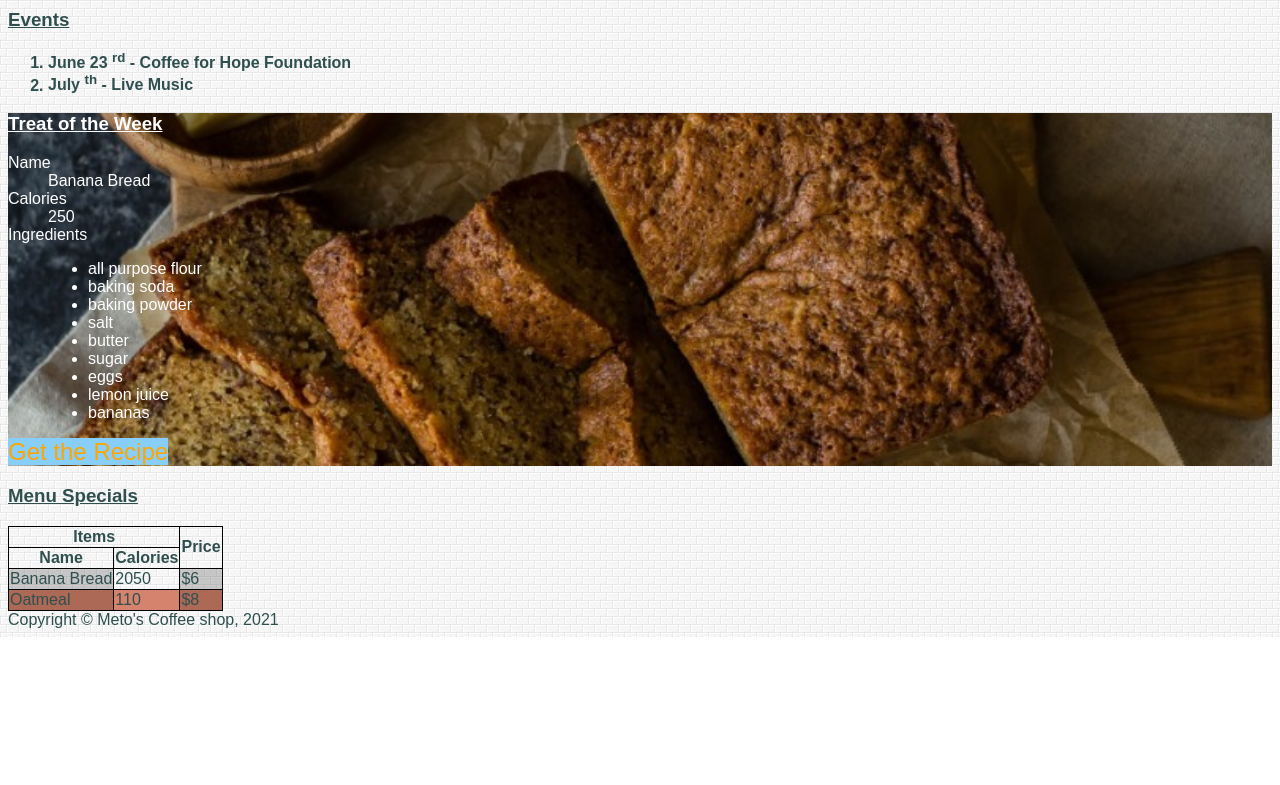
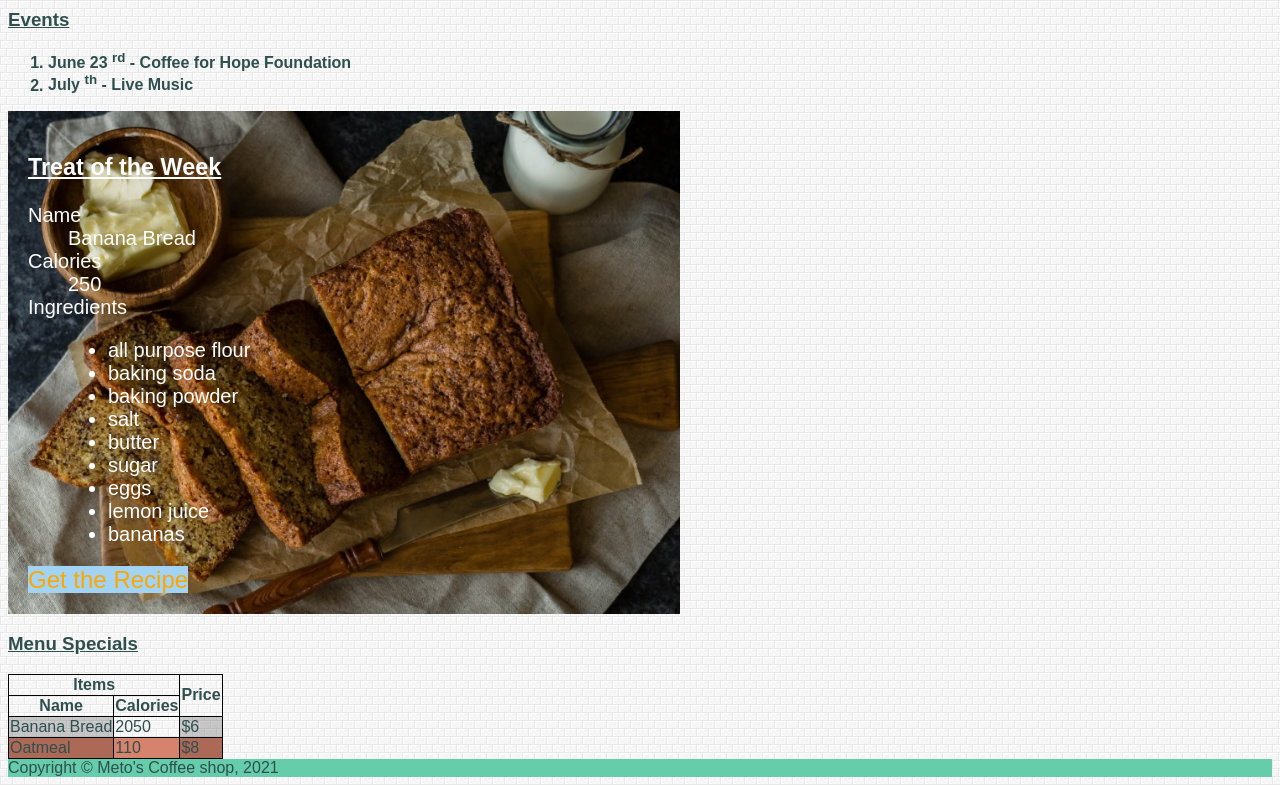
Before and after one commit to meto0003/meto0003.github.io, a plain HTML site: page week6/index.html in a window 1280 px wide. Shown: the part 1128-1913 px from the top of the page. Before the commit the page ends 1765 px from the top, so only its background shows below. Drawn offline with Linux system fonts and the light colour scheme.

Commit message:
footer colour

```diff
--- a/week6/css/main.css
+++ b/week6/css/main.css
@@ -36,15 +36,26 @@ nav ul a{
     background: lightskyblue url(../images/bread.jpg) no-repeat center center ;
     background-size: cover;
     color: white;
+
+    font-size: 1.25rem;
+    /* 1.25 x 16 = 20px */
+
+    /* 1em = 20px */
+    padding: 1em;
+    /* height: 100vh; */
+    width: 50%;
 }
 /* Selecting elements with class value */
 .orange-link{
-    background-color: lightskyblue;
+    background-color: rgb(162, 211, 243);
     color: orange;
     text-decoration: none;
 }
+
+
 .large-text{
     font-size: 24px;
+    /* html = 16px 1.5rem = 1.5 x 16 = 24px */
 }
 /* Child selector, direct child selector */
 article>p{
@@ -121,3 +132,7 @@ n = 0,1,2,3,4
 table td:nth-child(2n+1){
     background-color: rgba(0, 0, 0, 0.2);
 }
+
+footer{
+    background: mediumaquamarine;
+}
```
